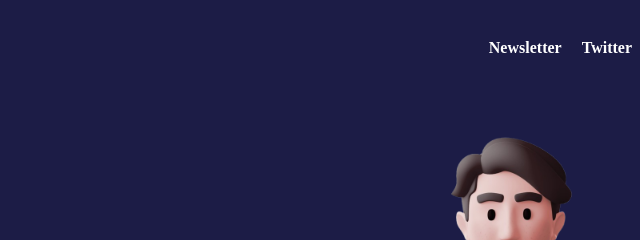
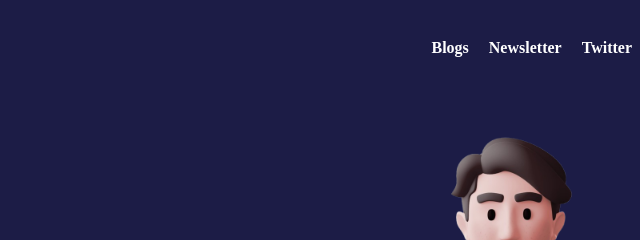
Before and after one commit to HolyBoss012/start, a plain HTML site: page index.html in a window 1280 px wide. Shown: the top 240 px of the page, 640-1280 px from the left. Drawn offline with Linux system fonts and the light colour scheme.

Commit message:
Update index.html

```diff
--- a/index.html
+++ b/index.html
@@ -15,7 +15,7 @@
         <img src="../logo.png" alt="" width="30%" height="50%" />
 
         <div class="navlinks">
-          <p><b></b></p>
+          <p><b>Blogs</b></p>
           <p><b>Newsletter</b></p>
           <p><b>Twitter</b></p>
         </div>
```
